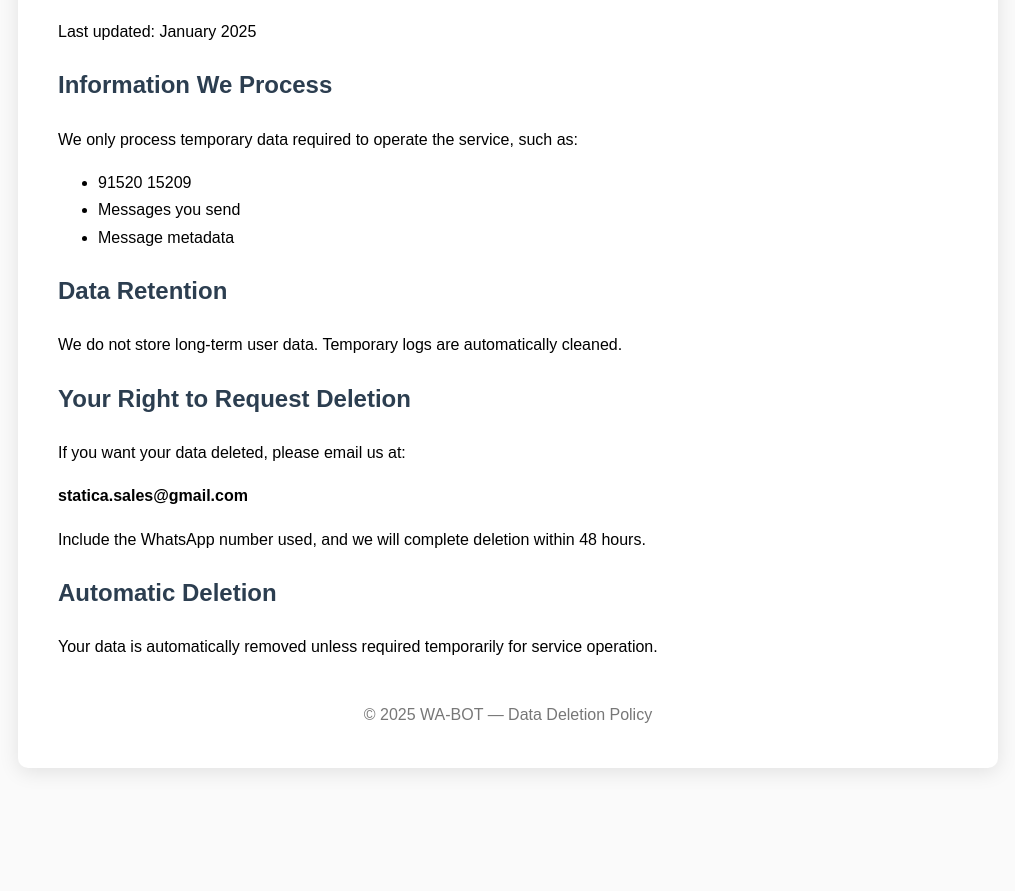
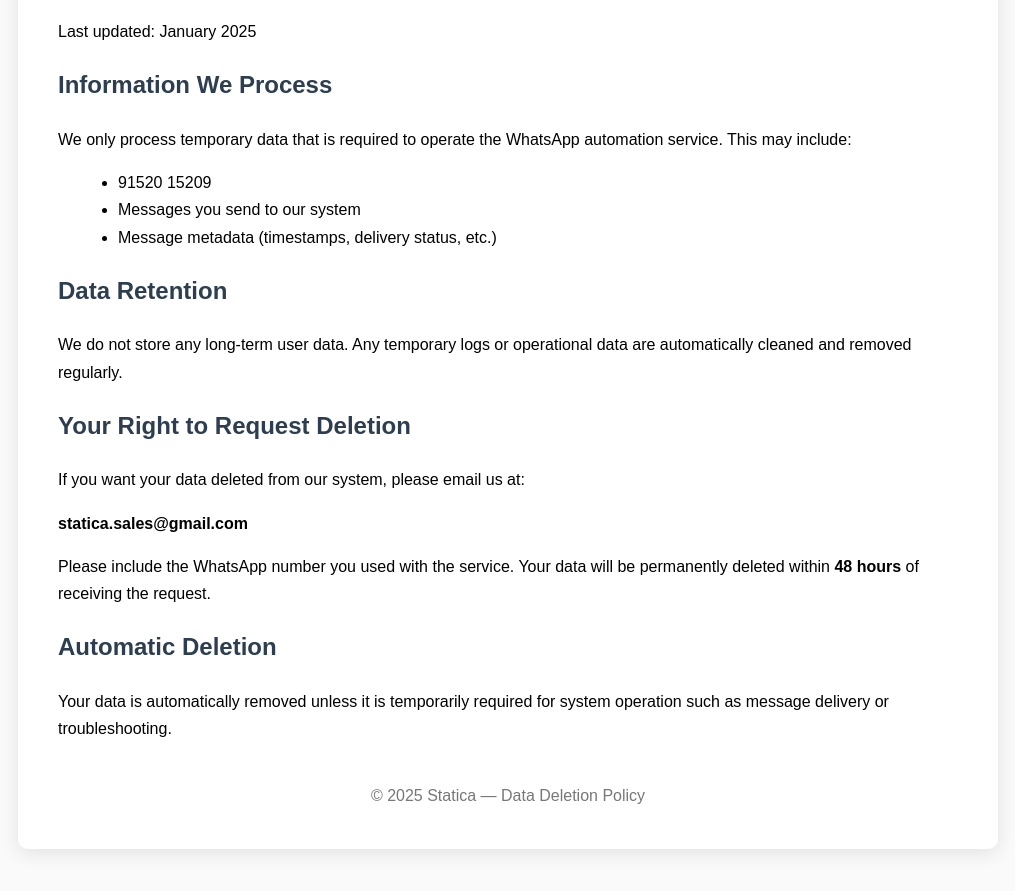
Before and after one commit to StaticaIn/Statica.in, a plain HTML site: page data-deletion.html in a window 1280 px wide. Shown: the part 169-1060 px from the top of the page, without its empty margins (132-1147 px from the left). Before the commit the page ends 987 px from the top, so only its background shows below. Drawn offline with Linux system fonts and the light colour scheme.

Commit message:
Update data-deletion.html

```diff
--- a/data-deletion.html
+++ b/data-deletion.html
@@ -3,7 +3,7 @@
 <head>
     <meta charset="UTF-8" />
     <meta name="viewport" content="width=device-width, initial-scale=1.0" />
-    <title>Data Deletion Policy</title>
+    <title>Data Deletion Policy – Statica</title>
     <style>
         body {
             font-family: Arial, sans-serif;
@@ -23,6 +23,9 @@
         h1, h2 {
             color: #2c3e50;
         }
+        ul {
+            margin-left: 20px;
+        }
         footer {
             margin-top: 40px;
             text-align: center;
@@ -30,6 +33,7 @@
         }
     </style>
 </head>
+
 <body>
     <div class="container">
         <h1>Data Deletion Policy</h1>
@@ -37,34 +41,37 @@
 
         <h2>Information We Process</h2>
         <p>
-            We only process temporary data required to operate the service, such as:
+            We only process temporary data that is required to operate the WhatsApp automation service. This may include:
         </p>
         <ul>
             <li>91520 15209</li>
-            <li>Messages you send</li>
-            <li>Message metadata</li>
+            <li>Messages you send to our system</li>
+            <li>Message metadata (timestamps, delivery status, etc.)</li>
         </ul>
 
         <h2>Data Retention</h2>
         <p>
-            We do not store long-term user data. Temporary logs are automatically cleaned.
+            We do not store any long-term user data.
+            Any temporary logs or operational data are automatically cleaned and removed regularly.
         </p>
 
         <h2>Your Right to Request Deletion</h2>
         <p>
-            If you want your data deleted, please email us at:
+            If you want your data deleted from our system, please email us at:
         </p>
         <p><b>statica.sales@gmail.com</b></p>
+
         <p>
-            Include the WhatsApp number used, and we will complete deletion within 48 hours.
+            Please include the WhatsApp number you used with the service.
+            Your data will be permanently deleted within <strong>48 hours</strong> of receiving the request.
         </p>
 
         <h2>Automatic Deletion</h2>
         <p>
-            Your data is automatically removed unless required temporarily for service operation.
+            Your data is automatically removed unless it is temporarily required for system operation such as message delivery or troubleshooting.
         </p>
 
-        <footer>© 2025 WA-BOT — Data Deletion Policy</footer>
+        <footer>© 2025 Statica — Data Deletion Policy</footer>
     </div>
 </body>
 </html>
```
